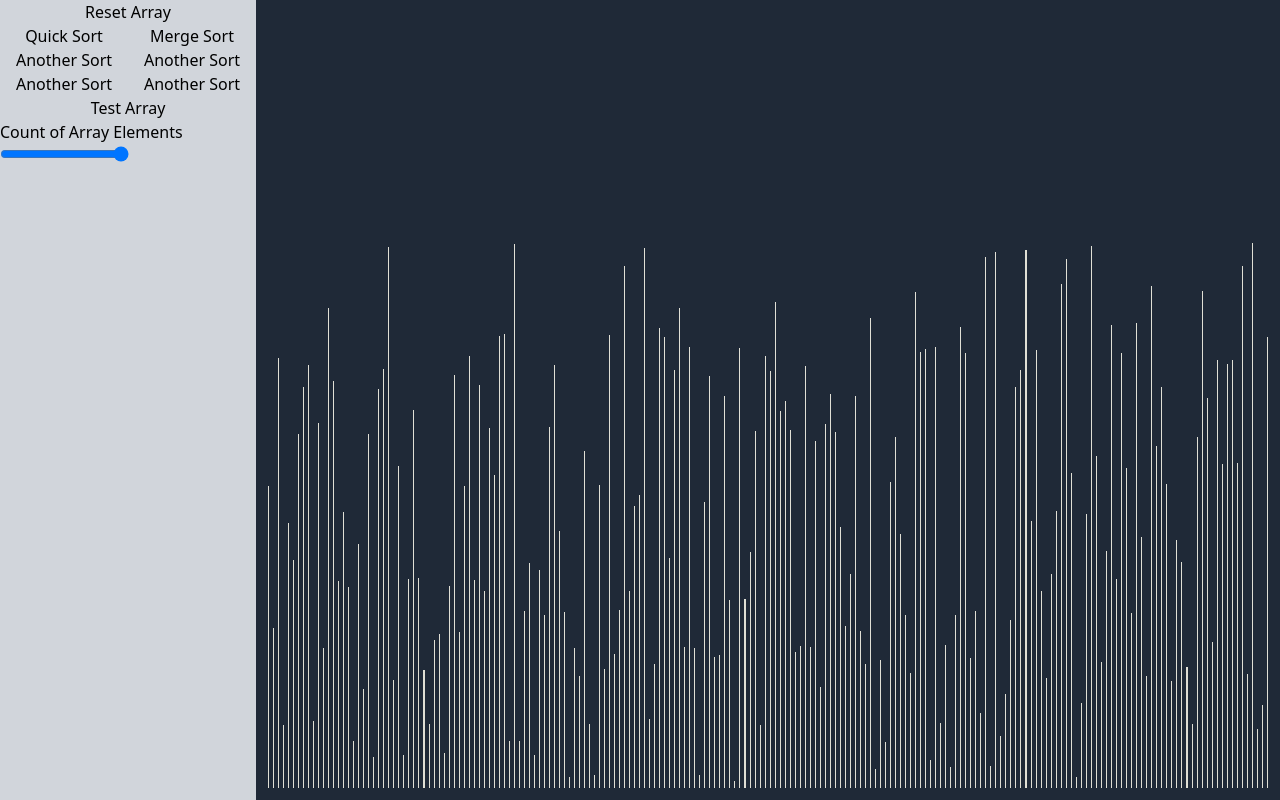
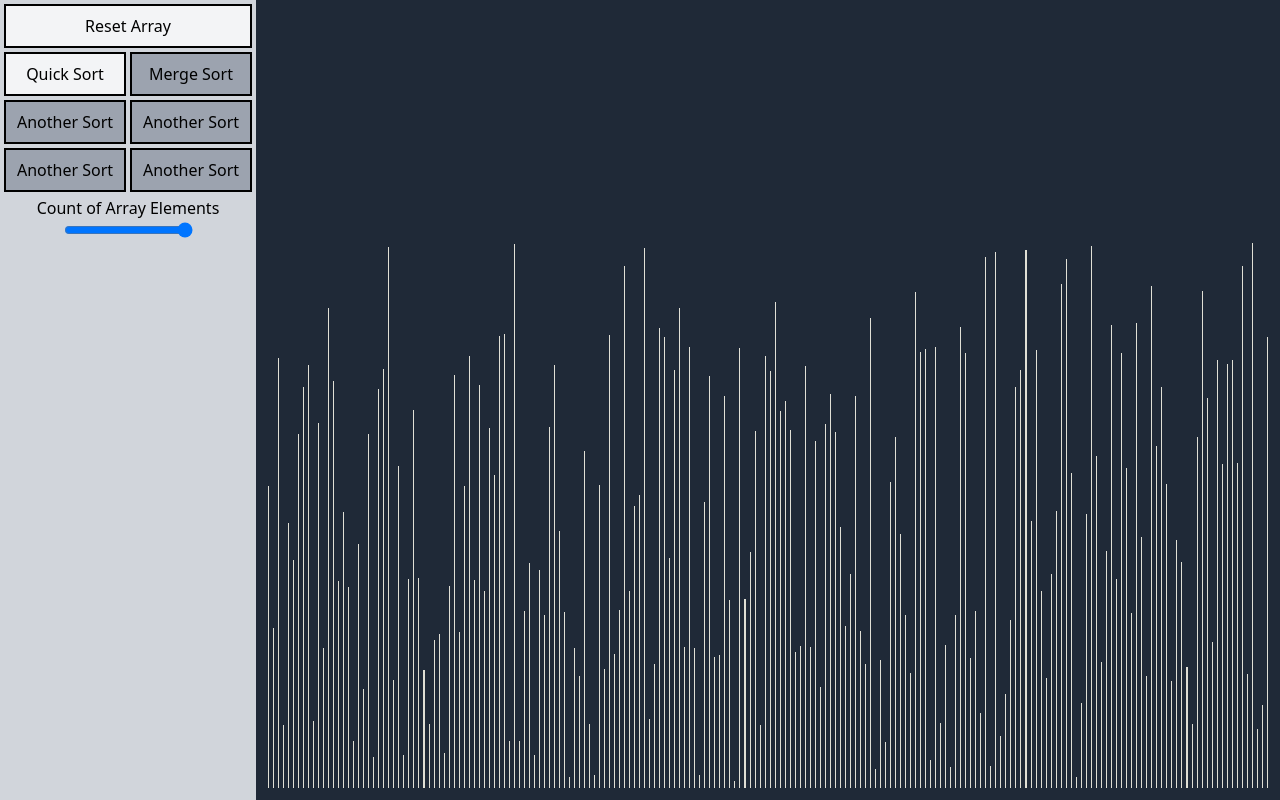
Before and after one commit to SavaCool122/sorting-visualizer, a Vue app: page / in a window 1280 px wide. Built offline with nearby package versions, Linux system fonts and the light colour scheme.

Commit message:
Temporarily disable merge sort and array testing

```diff
--- a/src/components/SaSortButtons.vue
+++ b/src/components/SaSortButtons.vue
@@ -1,16 +1,24 @@
 <template>
-  <div class="grid grid-cols-2 grid-rows-auto">
-    <button class="col-span-2" @click="emitReset">Reset Array</button>
+  <div class="grid grid-cols-2 grid-rows-auto gap-1 p-1">
+    <button
+      class="col-span-2 p-2 border-black border-2 bg-gray-100"
+      @click="emitReset"
+    >
+      Reset Array
+    </button>
     <button
       v-for="sortConfig in sortingList"
       :key="sortConfig.id"
-      :class="{ 'cursor-not-allowed': sortConfig.disabled }"
-      :disabled="sortConfig.disabled"
+      :class="{
+        'cursor-not-allowed': sortConfig.disable,
+        'bg-gray-400': sortConfig.disable,
+      }"
+      class="p-2 border-black border-2 bg-gray-100"
+      :disabled="sortConfig.disable"
       @click="emitSortType(sortConfig.handler)"
     >
       {{ sortConfig.name }}
     </button>
-    <button class="col-span-2" @click="emitTestArray">Test Array</button>
   </div>
 </template>
 
@@ -42,7 +50,7 @@ export default {
     },
     emitTestArray() {
       this.$emit("testArray");
-    }
+    },
   },
 };
 </script>
--- a/src/components/SortingVizualizer.vue
+++ b/src/components/SortingVizualizer.vue
@@ -44,33 +44,6 @@ export default {
       const animationToSortArray = sortHandlers[sortType](arrCopy);
       this.playSortAnimation(animationToSortArray);
     },
-    testArraySorting() {
-      const allOperations = [];
-      for (let idx = 0; idx < this.arrayInt.length; idx++) {
-        if (idx === 0) {
-          this.barsArrayElm[idx].style.backgroundColor = "green";
-          continue;
-        }
-        if (this.arrayInt[idx - 1] <= this.arrayInt[idx]) {
-          const time = this.delay(idx * ANIMATION_SPEED).then(() => {
-            this.barsArrayElm[idx].style.backgroundColor = "green";
-          });
-          allOperations.push(time);
-        } else {
-          this.barsArrayElm[idx].style.backgroundColor = "red";
-          break;
-        }
-      }
-      Promise.all(allOperations).then(() => {
-        for (let idx = 0; idx < this.arrayInt.length; idx++) {
-          this.delay(300).then(() => {
-            return this.delay(idx * ANIMATION_SPEED).then(() => {
-              this.barsArrayElm[idx].style.backgroundColor = this.PRIMARY_COLOR;
-            });
-          });
-        }
-      });
-    },
     playSortAnimation(animations) {
       let pivotTemp = null;
       animations.forEach((animation, idx) => {
@@ -81,7 +54,7 @@ export default {
           pivotTemp = pivotIdx;
           const barPivotStyle = this.barsArrayElm[pivotIdx].style;
 
-          const animationStep = this.delay(idx * ANIMATION_SPEED)
+          this.delay(idx * ANIMATION_SPEED)
             .then(() => {
               barPivotStyle.backgroundColor = this.PIVOT_COLOR;
               barOneStyle.backgroundColor = this.SECONDARY_COLOR;
@@ -106,28 +79,6 @@ export default {
         }
       });
     },
-    MergeSort() {
-      animations.forEach((animation, idx) => {
-        const isColorChange = idx % 3 !== 2;
-        if (isColorChange) {
-          const [barOneIdx, barTwoIdx] = animation;
-          const barOneStyle = arrayBars[barOneIdx].style;
-          const barTwoStyle = arrayBars[barTwoIdx].style;
-          const color =
-            idx % 3 === 0 ? this.SECONDARY_COLOR : this.PRIMARY_COLOR;
-          const animationStep = this.delay(idx * ANIMATION_SPEED).then(() => {
-            barOneStyle.backgroundColor = color;
-            barTwoStyle.backgroundColor = color;
-          });
-        } else {
-          setTimeout(() => {
-            const [barOneIdx, newHeight] = animation;
-            const barOneStyle = arrayBars[barOneIdx].style;
-            barOneStyle.height = `${newHeight}px`;
-          }, idx * ANIMATION_SPEED);
-        }
-      });
-    },
   },
 
   created() {
@@ -144,11 +95,15 @@ export default {
         :bars="arrayInt"
         @sortType="handleSort"
         @resetArray="resetArray"
-        @testArray="testArraySorting"
       />
-      <div>
+      <div class="text-center">
         <label>Count of Array Elements</label>
-        <input v-model="barsArrayLength" type="range" min="0" max="180" />
+        <input
+          v-model="barsArrayLength"
+          type="range"
+          min="0"
+          max="180"
+        />
       </div>
     </div>
     <div class="col-span-4 bg-gray-800">
--- a/src/constant/index.js
+++ b/src/constant/index.js
@@ -15,7 +15,7 @@ export const sortingList = [
     id: 2,
     name: "Merge Sort",
     handler: "mergeSortHandler",
-    disable: false,
+    disable: true,
   },
   {
     id: 3,
```
